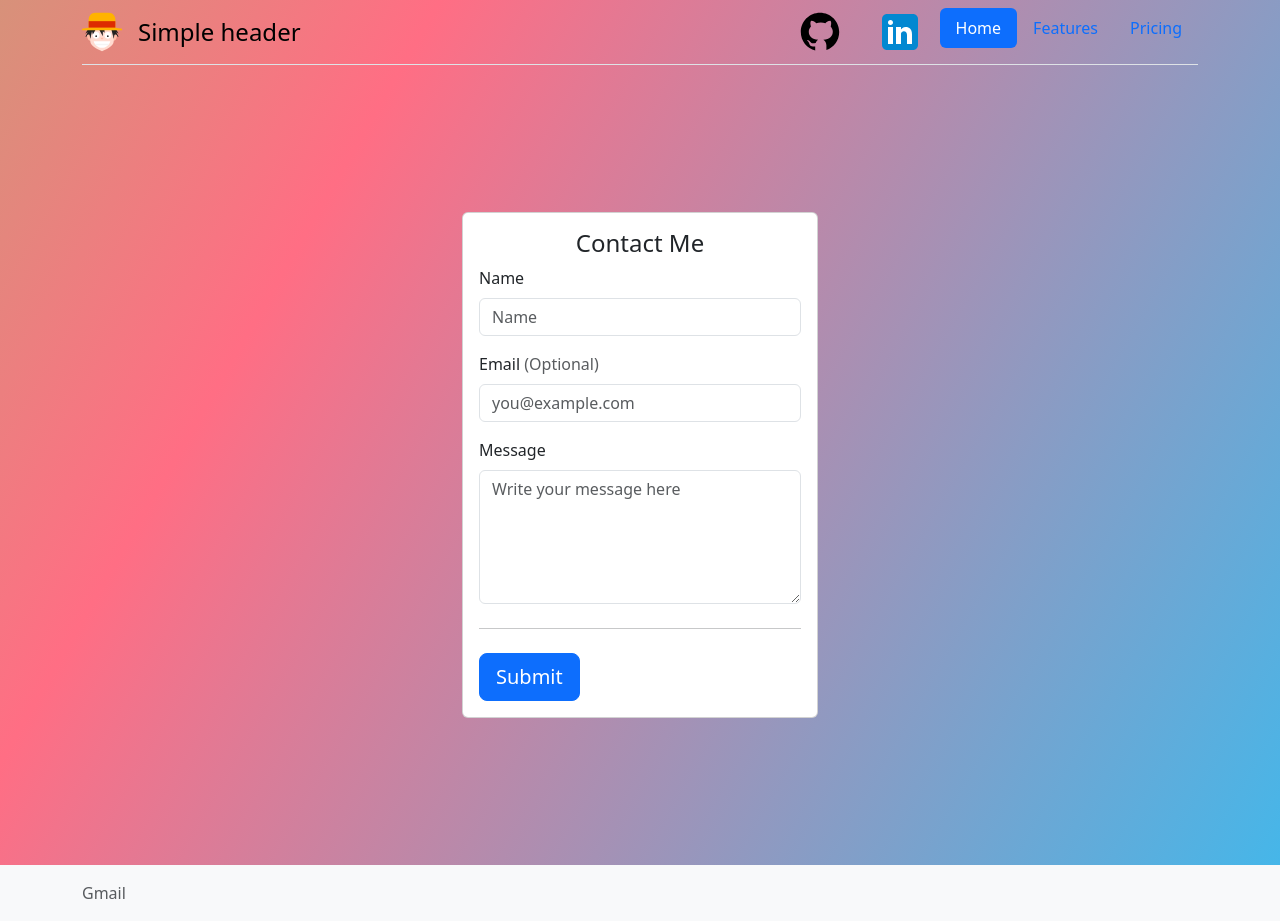
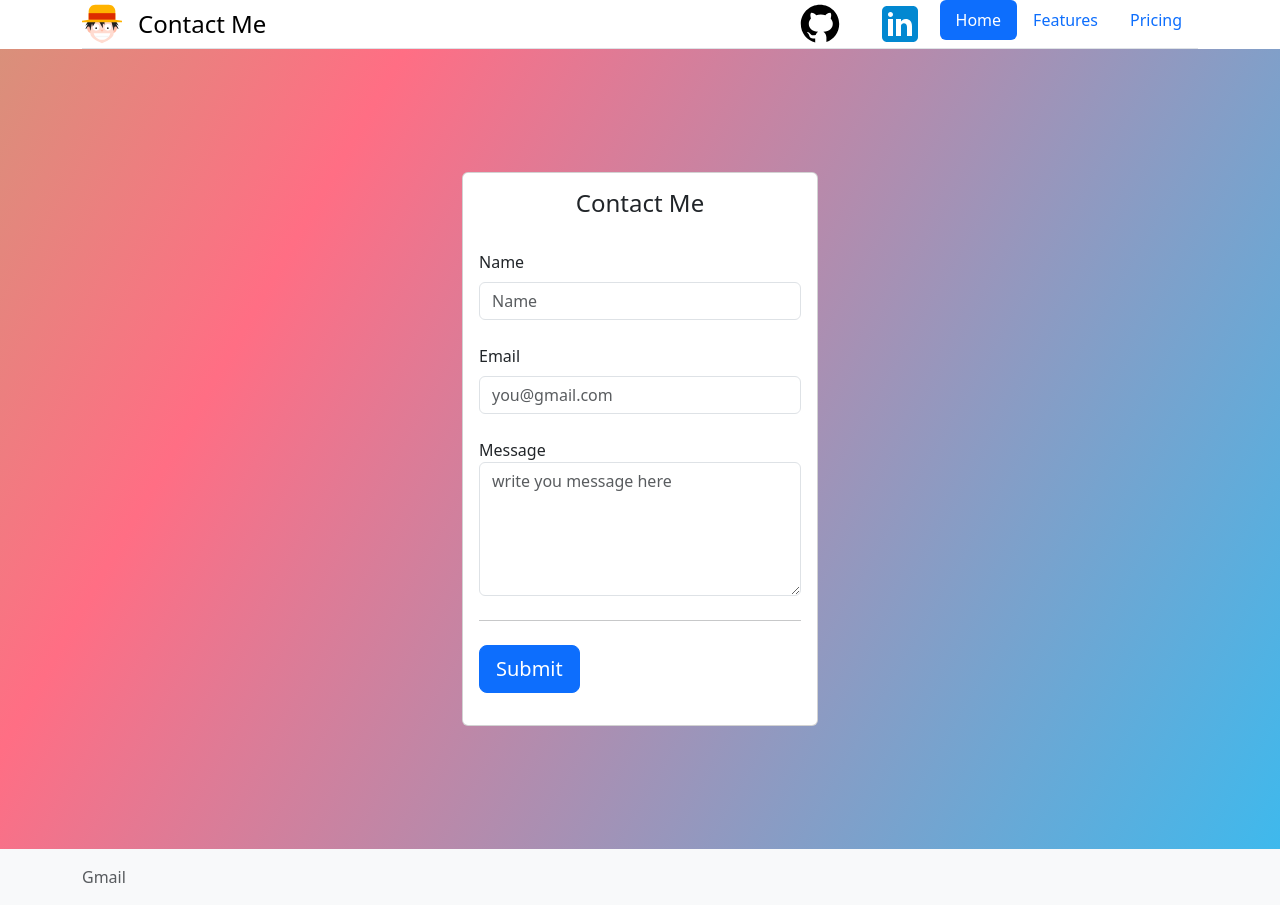
Before and after one commit to Sangameeee/web_portfolio, a Flask app: page /contactme in a window 1280 px wide. After the commit the page ends 883 px from the top, so only its background shows below. Run offline with Flask 3, Linux system fonts and the light colour scheme.

Commit message:
created forms
used Flask-WTF to create form and protected from csrf attacks

```diff
--- a/main.py
+++ b/main.py
@@ -1,6 +1,16 @@
-from flask import Flask, render_template
+from flask import Flask, render_template, url_for
+from flask_wtf import FlaskForm
+from wtforms import StringField,SubmitField,TextAreaField
+from wtforms.validators import DataRequired
+
+class ContactForm(FlaskForm):
+    name = StringField('Name', validators=[DataRequired()])
+    email = StringField('Email')
+    message = TextAreaField('Message', validators=[DataRequired()])
+    submit  = SubmitField("Submit")
 
 app = Flask(__name__)
+app.secret_key = "dontbelikethat"
 
 
 @app.route('/')
@@ -9,7 +19,9 @@ def home():
 
 @app.route('/contactme')
 def contact_page():
-    return render_template('contact.html')
+    contact_form = ContactForm()
+    contact_form.validate_on_submit()
+    return render_template('contact.html', form=contact_form)
 
 
 
--- a/templates/contact.html
+++ b/templates/contact.html
@@ -7,14 +7,14 @@
     <link href="https://cdn.jsdelivr.net/npm/bootstrap@5.3.3/dist/css/bootstrap.min.css" rel="stylesheet" integrity="sha384-QWTKZyjpPEjISv5WaRU9OFeRpok6YctnYmDr5pNlyT2bRjXh0JMhjY6hW+ALEwIH" crossorigin="anonymous">
     <link rel = "stylesheet" href="static/styles.css">
 </head>
-<body class="gradient-background">
+<body>
     <section id="header">
         <div class="container">
-            <header class="d-flex flex-wrap justify-content-center py-2 mb-0 border-bottom">
+            <header class="d-flex flex-wrap justify-content-center py-0 mb-0 border-bottom">
               <a href="/" class="d-flex align-items-center mb-3 mb-md-0 me-md-auto link-body-emphasis text-decoration-none">
                 <!-- <svg class="bi me-2" width="40" height="32"><use xlink:href="#bootstrap"></use></svg> -->
                 <img src="static/images/luffyshat.svg" class="bi text-body-secondary flex-shrink-0 me-3" alt="strawhatlogo">
-                <span class="fs-4">Simple header</span>
+                <span class="fs-4">Contact Me</span>
               </a>
 
               <ul class="nav nav-pills">
@@ -33,42 +33,38 @@
             </header>
           </div>
     </section>
+    <section class = "gradient-background">
     <div class="container">
         <div class="row justify-content-center align-items-center" style="min-height: 100vh;">
             <div class="col-sm-12 col-md-8 col-lg-4">
                 <div class="card">
                     <div class="card-body">
                         <h4 class="card-title text-center">Contact Me</h4>
-                        <form class="needs-validation" novalidate="">
+                        <br>
+                        <!-- <form class="needs-validation" novalidate=""> -->
                             <div class="mb-3">
-                                <label for="username" class="form-label">Name</label>
-                                <input type="text" class="form-control" id="username" placeholder="Name" required="">
-                                <div class="invalid-feedback">
-                                    Your name is required.
-                                </div>
+                                <!-- <label for="username" class="form-label">Name</label> -->
+                                <form method="POST" action= "{{ url_for('contact_page') }}">
+                                    {{ form.csrf_token }}
+                                    {{form.name.label(class="form-label")}}
+                                    {{form.name(size=30,class="form-control",placeholder="Name")}}<br>
+                                    {{form.email.label(class="form-label")}}<br>
+                                    {{form.email(size=30,class="form-control",placeholder="you@gmail.com")}}<br>
+                                    {{form.message.label}}<br>
+                                    {{form.message(class="form-control", rows="5",placeholder="write you message here")}}
+                                    <hr class="my-4">
+                                    {{form.submit(class="btn btn-primary btn-lg")}}
+
+                                </form>
+
                             </div>
-                            <div class="mb-3">
-                                <label for="email" class="form-label">Email <span class="text-muted">(Optional)</span></label>
-                                <input type="email" class="form-control" id="email" placeholder="you@example.com">
-                                <div class="invalid-feedback">
-                                    Please enter a valid email address.
-                                </div>
-                            </div>
-                            <div class="mb-3">
-                                <label for="message" class="form-label">Message</label>
-                                <textarea class="form-control" id="message" rows="5" placeholder="Write your message here" required=""></textarea>
-                                <div class="invalid-feedback">
-                                    Please enter your message.
-                                </div>
-                            </div>
-                            <hr class="my-4">
-                            <button class="btn btn-primary btn-lg" type="submit">Submit</button>
-                        </form>
+                        <!-- </form> -->
                     </div>
                 </div>
             </div>
         </div>
     </div>
+</section>
     <footer class="footer mt-auto py-3 bg-light">
         <div class="container">
           <span class="text-muted">Gmail</span>
```
